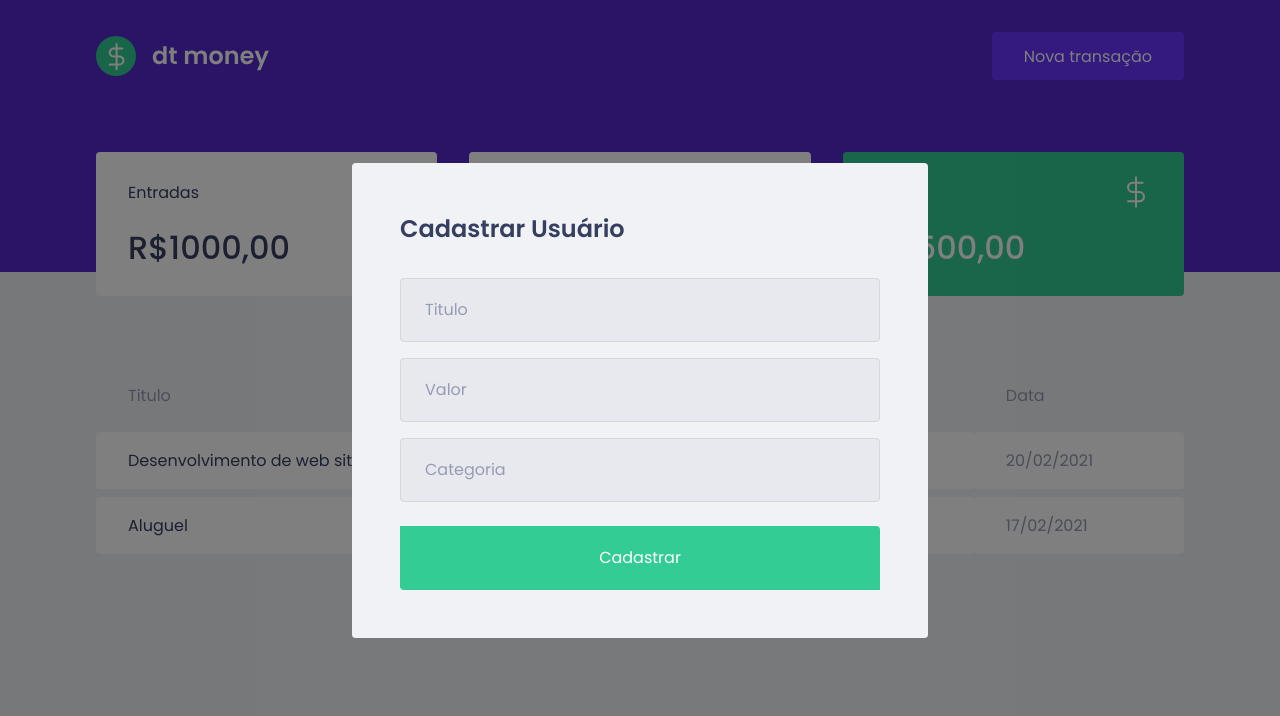
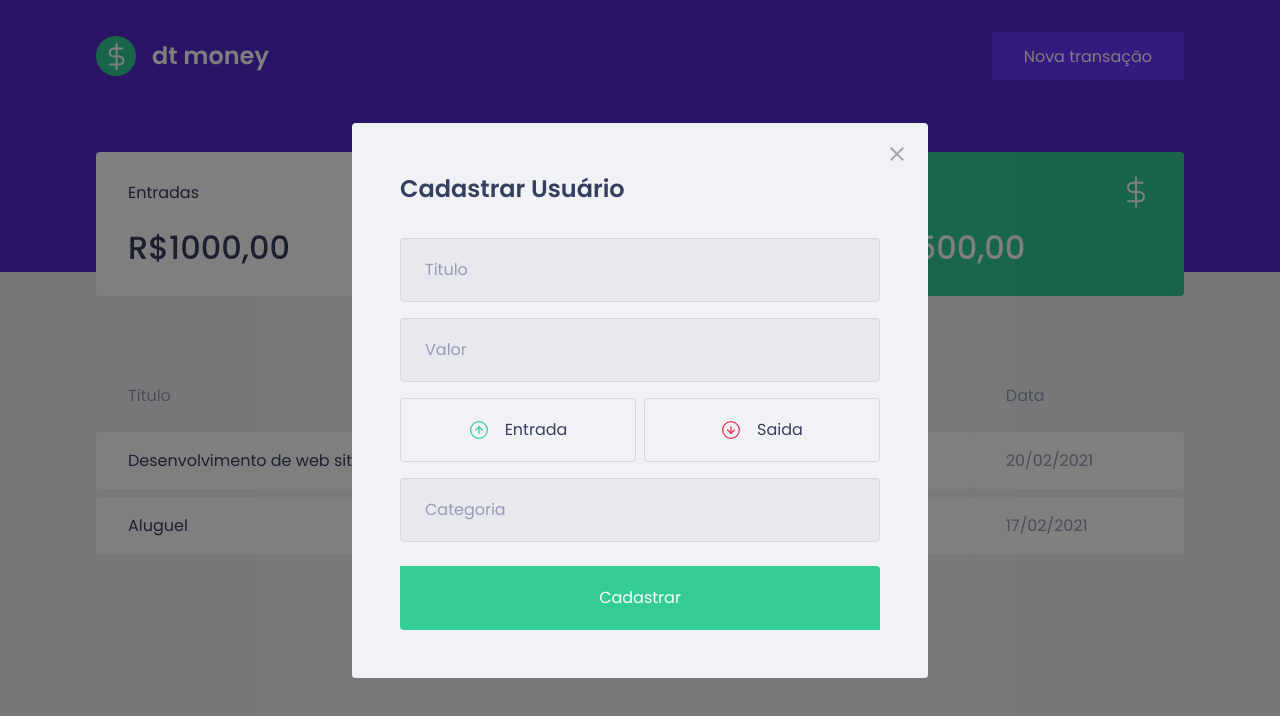
Before and after one commit to DaniSan0508-project/dtmoney, a React (Create React App) app: page / in a window 1280 px wide. Both pictures are taken after a click on the button "Nova transação". Shown: the top 716 px of the page. Built offline with nearby package versions, Linux system fonts and the light colour scheme; no server answers; what miragejs would draw is missing.

Commit message:
Botoes Entrada e Saida feitos e estilizados

```diff
--- a/src/components/NewTransactionModal/index.tsx
+++ b/src/components/NewTransactionModal/index.tsx
@@ -1,5 +1,10 @@
 import Modal from "react-modal";
-import { Container } from "./styles";
+
+import closeImg from "../../assets/close.svg";
+import incomeImg from "../../assets/income.svg";
+import outcomeImg from "../../assets/outcome.svg";
+
+import { Container, TransactionTypeContainer } from "./styles";
 
 interface NewTransactionModalProps {
     isOpen: boolean;
@@ -16,6 +21,13 @@
             overlayClassName="react-modal-overlay"
             className="react-modal-content"
         >
+            <button
+                type="button"
+                onClick={onRequestClose}
+                className="react-modal-close"
+            >
+                <img src={ closeImg } alt="Fechar Modal"/>
+            </button>
         <Container>
                 <h2>Cadastrar Usuário</h2>
 
@@ -27,6 +39,22 @@
                     type="number"
                     placeholder="Valor"
                 />
+
+                <TransactionTypeContainer>
+                    <button
+                        type="button"
+                    >
+                        <img src={ incomeImg } alt="Entrada" />
+                        <span>Entrada</span>
+                    </button>
+
+                    <button
+                        type="button"
+                    >
+                        <img src={ outcomeImg } alt="Saida" />
+                        <span>Saida</span>
+                    </button>
+                </TransactionTypeContainer>
 
                 <input
                     placeholder="Categoria"
--- a/src/components/NewTransactionModal/styles.ts
+++ b/src/components/NewTransactionModal/styles.ts
@@ -1,4 +1,5 @@
 import styled from "styled-components";
+import { darken } from "polished";
 
 export const Container = styled.form`
     h2 {
@@ -45,7 +46,40 @@
                 filter: brightness(0.9)
             }
         }
+    `
+export const TransactionTypeContainer = styled.div`
+        margin: 1rem 0;
+        display: grid;
+        grid-template-columns: 1fr 1fr;
+        gap: 0.5rem;
 
+        button {
+            height: 4rem;
+            border: 1px solid #d7d7d7;
+            border-radius : 0.25rem;
 
+            background: transparent;
 
-`
+            display: flex;
+            align-items: center;
+            justify-content: center;
+
+            transition: border-color 0.2s;
+
+            &:hover {
+                border-color: ${darken(0.1, '#d7d7d7')};
+            }
+
+            img {
+                width: 20px;
+                height: 20px;
+            }
+
+            span {
+                display: inline-block;
+                margin-left: 1rem;
+                font-size: 1rem;
+                color: var(--text-title)
+            }
+        }
+    `
--- a/src/styles/global.ts
+++ b/src/styles/global.ts
@@ -77,4 +77,18 @@
         position: relative;
         border-radius: 0.24rem;
     }
+
+    .react-modal-close {
+        position: absolute;
+        right: 1.5rem;
+        top: 1.5rem;
+        border: 0;
+        background: transparent;
+
+        transition: filter 0.2s;
+
+        &:hover {
+            filter: brightness(0.8);
+        }
+    }
 `
```
